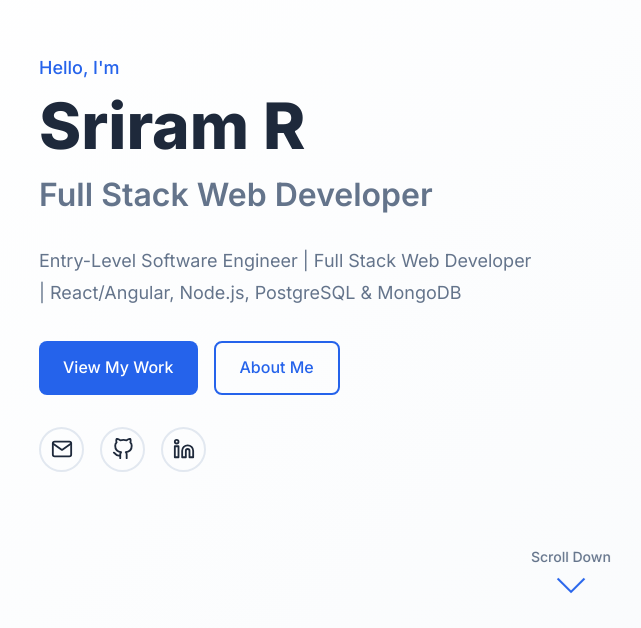
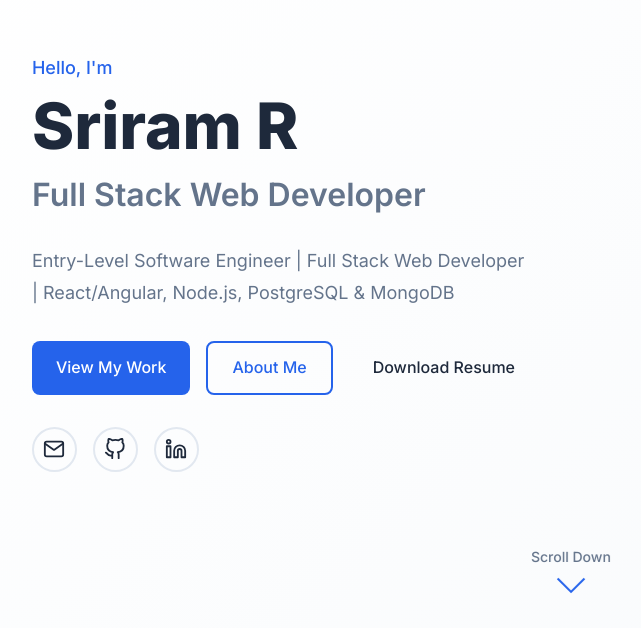
Before and after one commit to sriram25062/personal-portfolio, a React (Create React App) app: page / in a window 1280 px wide. Shown: the part 172-800 px from the top of the page, without its empty margins (69-710 px from the left). Built offline with nearby package versions, Linux system fonts and the light colour scheme.

Commit message:
resume included

```diff
--- a/src/components/Hero/Hero.js
+++ b/src/components/Hero/Hero.js
@@ -18,6 +18,9 @@ const Hero = () => {
             </a>
             <a href="#about" className="btn btn-secondary">
               About Me
+            </a>
+            <a href="/resume.pdf" className="btn btn-accent" download>
+              Download Resume
             </a>
           </div>
           <div className="hero__social">
```
Also changed, not shown: 1 other file (tests, documents, lock files or other folders).
